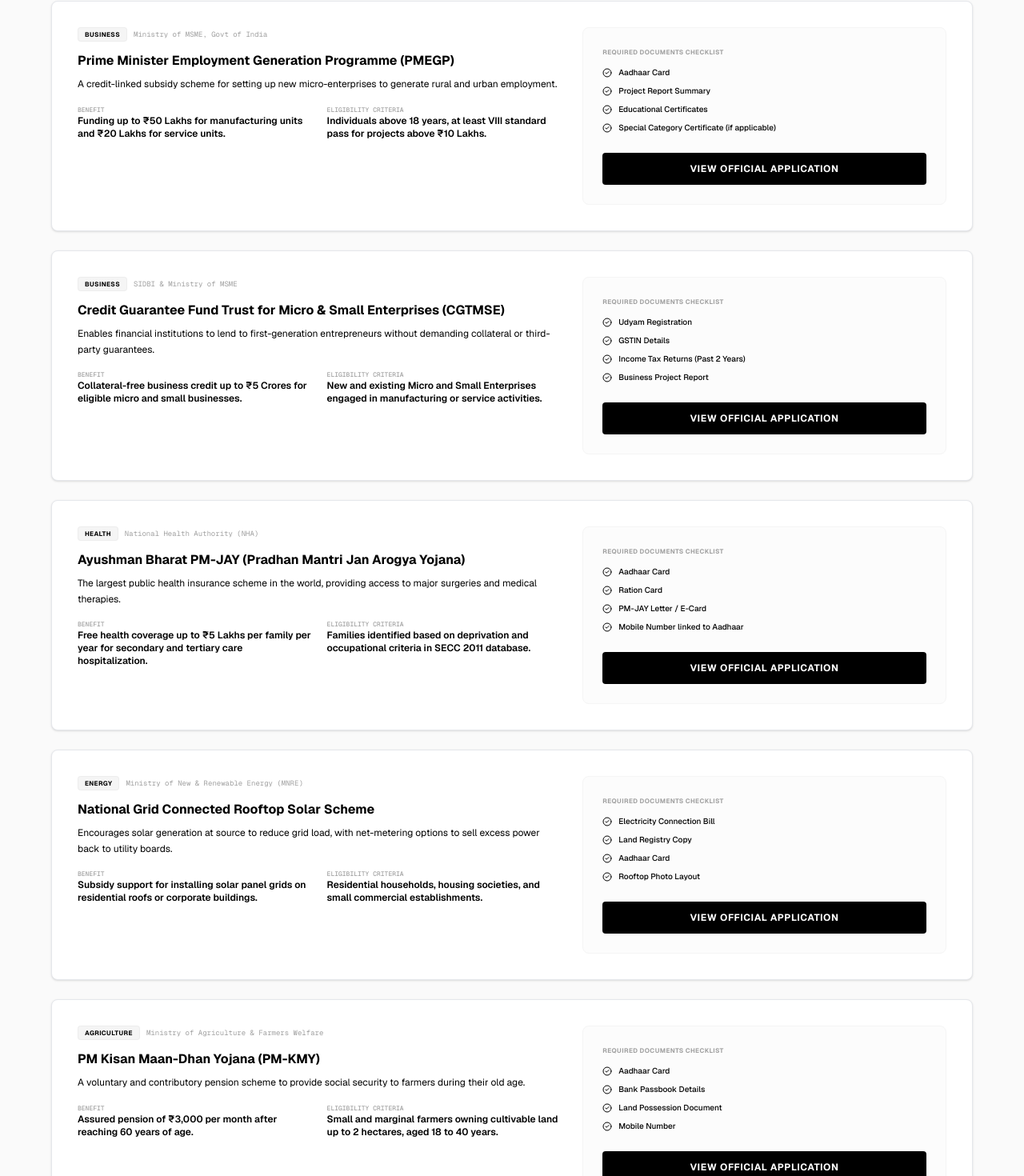
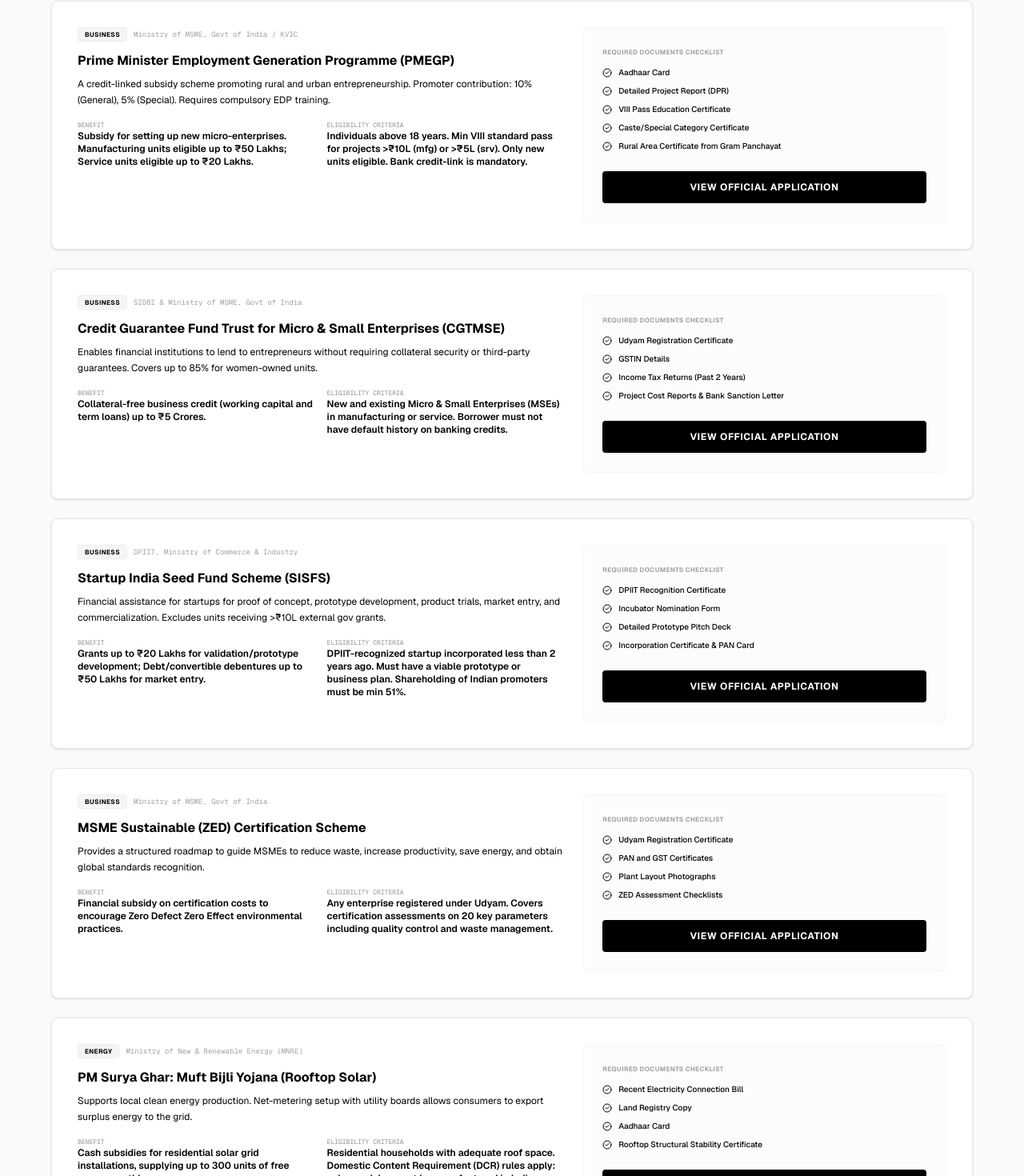
Before and after one commit to En5id3/SY, a Next.js app: page /seva in a window 1280 px wide. Shown: the part 1147-2617 px from the top of the page at 80% size. Built offline with nearby package versions, Linux system fonts and the light colour scheme.

Commit message:
feat: expand seva schemes directory to 10 verified government subsidies and health benefits

```diff
--- a/src/app/seva/page.tsx
+++ b/src/app/seva/page.tsx
@@ -21,23 +21,67 @@
     id: 'pmegp',
     name: 'Prime Minister Employment Generation Programme (PMEGP)',
     category: 'business',
-    agency: 'Ministry of MSME, Govt of India',
-    benefit: 'Funding up to ₹50 Lakhs for manufacturing units and ₹20 Lakhs for service units.',
-    subsidyRate: '15% to 35% based on rural/urban location and category.',
-    eligibility: 'Individuals above 18 years, at least VIII standard pass for projects above ₹10 Lakhs.',
-    details: 'A credit-linked subsidy scheme for setting up new micro-enterprises to generate rural and urban employment.',
-    docs: ['Aadhaar Card', 'Project Report Summary', 'Educational Certificates', 'Special Category Certificate (if applicable)']
+    agency: 'Ministry of MSME, Govt of India / KVIC',
+    benefit: 'Subsidy for setting up new micro-enterprises. Manufacturing units eligible up to ₹50 Lakhs; Service units eligible up to ₹20 Lakhs.',
+    subsidyRate: 'Urban Area: 15% (Gen) / 25% (Special). Rural Area: 25% (Gen) / 35% (Special). Margin money is back-ended.',
+    eligibility: 'Individuals above 18 years. Min VIII standard pass for projects >₹10L (mfg) or >₹5L (srv). Only new units eligible. Bank credit-link is mandatory.',
+    details: 'A credit-linked subsidy scheme promoting rural and urban entrepreneurship. Promoter contribution: 10% (General), 5% (Special). Requires compulsory EDP training.',
+    docs: ['Aadhaar Card', 'Detailed Project Report (DPR)', 'VIII Pass Education Certificate', 'Caste/Special Category Certificate', 'Rural Area Certificate from Gram Panchayat']
   },
   {
     id: 'cgtmse',
     name: 'Credit Guarantee Fund Trust for Micro & Small Enterprises (CGTMSE)',
     category: 'business',
-    agency: 'SIDBI & Ministry of MSME',
-    benefit: 'Collateral-free business credit up to ₹5 Crores for eligible micro and small businesses.',
-    subsidyRate: 'Credit guarantee cover of up to 75% to 85% of the loan amount.',
-    eligibility: 'New and existing Micro and Small Enterprises engaged in manufacturing or service activities.',
-    details: 'Enables financial institutions to lend to first-generation entrepreneurs without demanding collateral or third-party guarantees.',
-    docs: ['Udyam Registration', 'GSTIN Details', 'Income Tax Returns (Past 2 Years)', 'Business Project Report']
+    agency: 'SIDBI & Ministry of MSME, Govt of India',
+    benefit: 'Collateral-free business credit (working capital and term loans) up to ₹5 Crores.',
+    subsidyRate: 'Guarantees 75% to 85% of credit risk. Annual Guarantee Fee (AGF) starts at 0.37% depending on loan slab.',
+    eligibility: 'New and existing Micro & Small Enterprises (MSEs) in manufacturing or service. Borrower must not have default history on banking credits.',
+    details: 'Enables financial institutions to lend to entrepreneurs without requiring collateral security or third-party guarantees. Covers up to 85% for women-owned units.',
+    docs: ['Udyam Registration Certificate', 'GSTIN Details', 'Income Tax Returns (Past 2 Years)', 'Project Cost Reports & Bank Sanction Letter']
+  },
+  {
+    id: 'startup-seed-fund',
+    name: 'Startup India Seed Fund Scheme (SISFS)',
+    category: 'business',
+    agency: 'DPIIT, Ministry of Commerce & Industry',
+    benefit: 'Grants up to ₹20 Lakhs for validation/prototype development; Debt/convertible debentures up to ₹50 Lakhs for market entry.',
+    subsidyRate: '100% direct seed funding disbursed via selected Incubator channels.',
+    eligibility: 'DPIIT-recognized startup incorporated less than 2 years ago. Must have a viable prototype or business plan. Shareholding of Indian promoters must be min 51%.',
+    details: 'Financial assistance for startups for proof of concept, prototype development, product trials, market entry, and commercialization. Excludes units receiving >₹10L external gov grants.',
+    docs: ['DPIIT Recognition Certificate', 'Incubator Nomination Form', 'Detailed Prototype Pitch Deck', 'Incorporation Certificate & PAN Card']
+  },
+  {
+    id: 'zed-certification',
+    name: 'MSME Sustainable (ZED) Certification Scheme',
+    category: 'business',
+    agency: 'Ministry of MSME, Govt of India',
+    benefit: 'Financial subsidy on certification costs to encourage Zero Defect Zero Effect environmental practices.',
+    subsidyRate: 'Subsidy rate: 80% for Micro, 60% for Small, and 50% for Medium enterprises. Additional 10% for women/SC/ST owned units.',
+    eligibility: 'Any enterprise registered under Udyam. Covers certification assessments on 20 key parameters including quality control and waste management.',
+    details: 'Provides a structured roadmap to guide MSMEs to reduce waste, increase productivity, save energy, and obtain global standards recognition.',
+    docs: ['Udyam Registration Certificate', 'PAN and GST Certificates', 'Plant Layout Photographs', 'ZED Assessment Checklists']
+  },
+  {
+    id: 'pm-surya-ghar',
+    name: 'PM Surya Ghar: Muft Bijli Yojana (Rooftop Solar)',
+    category: 'energy',
+    agency: 'Ministry of New & Renewable Energy (MNRE)',
+    benefit: 'Cash subsidies for residential solar grid installations, supplying up to 300 units of free power monthly.',
+    subsidyRate: '₹30,000 per kW for systems up to 2 kW; ₹18,000 for additional kW. Maximum total subsidy capped at ₹78,000.',
+    eligibility: 'Residential households with adequate roof space. Domestic Content Requirement (DCR) rules apply: solar modules must be manufactured in India.',
+    details: 'Supports local clean energy production. Net-metering setup with utility boards allows consumers to export surplus energy to the grid.',
+    docs: ['Recent Electricity Connection Bill', 'Land Registry Copy', 'Aadhaar Card', 'Rooftop Structural Stability Certificate']
+  },
+  {
+    id: 'pm-kusum',
+    name: 'PM-KUSUM (Agricultural Solar Pumps Component-B)',
+    category: 'energy',
+    agency: 'MNRE & State Nodal Renewable Agencies',
+    benefit: 'Financial subsidies to install standalone solar water pumps up to 7.5 HP capacity to replace diesel farming pumps.',
+    subsidyRate: 'Central Subsidy: 30%, State Subsidy: 30%, Bank Loan: 30%. Farmer contribution: 10%. (Central Subsidy is 50% in Hilly/NE States).',
+    eligibility: 'Individual farmers, farmer groups, cooperatives, and water user associations owning cultivable land with water sources.',
+    details: 'Secures irrigation facilities for farmers while reducing agricultural carbon footprints and dependence on state grid subsidies.',
+    docs: ['Land Khasra Jamabandi (Farad)', 'Aadhaar Card', 'Bank Passbook Details', 'Groundwater Depth Feasibility Report']
   },
   {
     id: 'pmjay',
@@ -45,32 +89,43 @@
     category: 'health',
     agency: 'National Health Authority (NHA)',
     benefit: 'Free health coverage up to ₹5 Lakhs per family per year for secondary and tertiary care hospitalization.',
-    subsidyRate: '100% cashless treatment at all empaneled public and private hospitals.',
-    eligibility: 'Families identified based on deprivation and occupational criteria in SECC 2011 database.',
-    details: 'The largest public health insurance scheme in the world, providing access to major surgeries and medical therapies.',
-    docs: ['Aadhaar Card', 'Ration Card', 'PM-JAY Letter / E-Card', 'Mobile Number linked to Aadhaar']
+    subsidyRate: '100% cashless treatment at all empaneled public and private hospitals nationwide.',
+    eligibility: 'Families identified based on deprivation and occupational criteria in SECC 2011 database. No limits on family size or age.',
+    details: 'Covers over 1,900 medical procedures including surgery, oncologist therapies, and medications from day one with no pre-existing conditions exclusion.',
+    docs: ['Aadhaar Card', 'Ration Card (showing family listing)', 'PM-JAY Golden Card / Letter', 'Active Mobile Number']
   },
   {
-    id: 'solar-rooftop',
-    name: 'National Grid Connected Rooftop Solar Scheme',
-    category: 'energy',
-    agency: 'Ministry of New & Renewable Energy (MNRE)',
-    benefit: 'Subsidy support for installing solar panel grids on residential roofs or corporate buildings.',
-    subsidyRate: 'Direct subsidy of ₹30,000 to ₹78,000 depending on kW system capacity (up to 3kW).',
-    eligibility: 'Residential households, housing societies, and small commercial establishments.',
-    details: 'Encourages solar generation at source to reduce grid load, with net-metering options to sell excess power back to utility boards.',
-    docs: ['Electricity Connection Bill', 'Land Registry Copy', 'Aadhaar Card', 'Rooftop Photo Layout']
+    id: 'pmjay-senior-cover',
+    name: 'Ayushman Bharat Senior Citizen Health Cover (70+)',
+    category: 'health',
+    agency: 'Ministry of Health & Family Welfare',
+    benefit: 'Distinct healthcare top-up card providing up to ₹5 Lakhs per year exclusively for elderly care.',
+    subsidyRate: '100% cashless health insurance cover with no premium cost.',
+    eligibility: 'All Indian citizens aged 70 years and above. Provided irrespective of family income or economic deprivation criteria.',
+    details: 'Special top-up cover for seniors. If the family is already covered under PM-JAY, an additional ₹5L top-up is credited specifically for the elder.',
+    docs: ['Aadhaar Card (containing verified birth date)', 'Age Verification Certificate', 'Mobile Number']
   },
   {
-    id: 'pm-kisan-man-dhan',
-    name: 'PM Kisan Maan-Dhan Yojana (PM-KMY)',
+    id: 'cold-storage-nhb',
+    name: 'NHB Subsidy for Cold Storage & Horticulture (MIDH)',
     category: 'agriculture',
-    agency: 'Ministry of Agriculture & Farmers Welfare',
-    benefit: 'Assured pension of ₹3,000 per month after reaching 60 years of age.',
-    subsidyRate: '50% contribution matching by the Central Government.',
-    eligibility: 'Small and marginal farmers owning cultivable land up to 2 hectares, aged 18 to 40 years.',
-    details: 'A voluntary and contributory pension scheme to provide social security to farmers during their old age.',
-    docs: ['Aadhaar Card', 'Bank Passbook Details', 'Land Possession Document', 'Mobile Number']
+    agency: 'National Horticulture Board (NHB)',
+    benefit: 'Financial subsidies for building or modernizing cold storage facilities for horticultural produce.',
+    subsidyRate: 'Back-ended capital subsidy: 35% of project cost (50% in case of hilly areas, NE states, and Scheduled Areas).',
+    eligibility: 'Individual promoters, FPOs, cooperatives, and corporations. Project must be linked with a commercial bank term loan.',
+    details: 'Supports preservation infrastructure. Minimum cold storage chamber capacity must be 5,000 MT (relaxable in hilly regions).',
+    docs: ['Bank Term Loan Sanction Letter', 'Registered Land Ownership Title (min 15 year lease)', 'Detailed Project Report (DPR)', 'Basic Engineering Design Report']
+  },
+  {
+    id: 'pmfme-food',
+    name: 'PM Formalisation of Micro Food Processing Enterprises (PMFME)',
+    category: 'agriculture',
+    agency: 'Ministry of Food Processing Industries (MoFPI)',
+    benefit: 'Credit-linked capital subsidy for setting up or upgrading micro food processing units.',
+    subsidyRate: 'Subsidy rate: 35% of eligible project cost. Maximum subsidy capped at ₹10 Lakhs per enterprise.',
+    eligibility: 'Micro-units with plant machinery investment under ₹1 Crore. Individual entrepreneurs, SHGs, FPOs, and cooperatives are eligible.',
+    details: 'Supports food processing units with technology upgrades, packaging, and marketing resources, emphasizing One District One Product (ODOP).',
+    docs: ['Udyam Registration Certificate', 'FSSAI License', 'Income Statements & PAN Card', 'Land Ownership or Registered Lease Deeds']
   }
 ];
 
```
